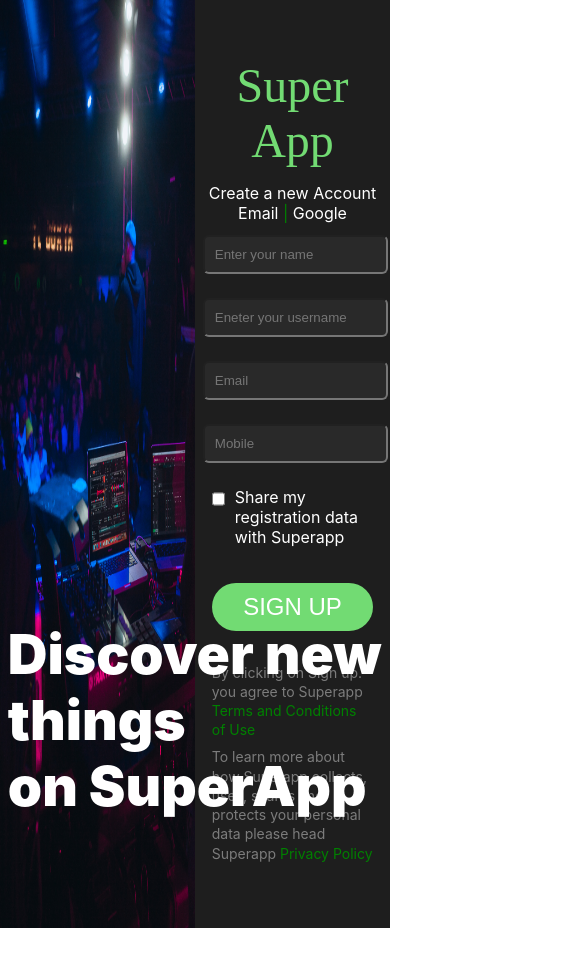
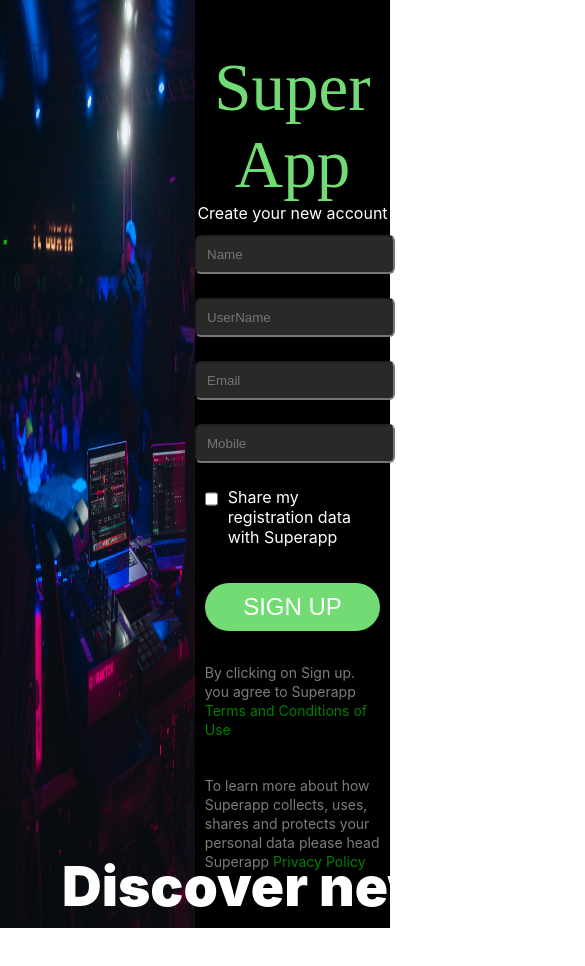
Before and after one commit to Soumava-221B/Superapp, a React (Create React App) app: page /register in a window 390 px wide. Shown: the top 966 px of the page, 585 px wide, since content can reach past the window. Before the commit the page ends 928 px from the top, so only its background shows below. Built offline with nearby package versions, Linux system fonts and the light colour scheme; the HTML template or start-up script is replaced by a standard one.

Commit message:
updated register page

```diff
--- a/src/component/Register/Register.js
+++ b/src/component/Register/Register.js
@@ -1,23 +1,23 @@
-import React, { useEffect, useState } from "react";
+import React, { useEffect, useState } from 'react';
 import { useNavigate } from 'react-router-dom';
-
-import styles from "./Register.module.css";
-import coverImage from "../../assets/images/cover.png";
-import Button from "../Button/Button";
+import coverImage from '../../assets/images/cover.png';
+import styles from './Register.module.css';
+import Button from '../Button/Button';
 
 export default function Register() {
+
   const navigate = useNavigate();
   const [formData, setFormData] = useState({
-    name: "",
-    email: "",
-    mobile: "",
-    userName: "",
+      name: '',
+      email: '',
+      mobile: null,
+      userName: '',
       isAgreed: false,
   });
 
   const [errors, setErrors] = useState({});
 
-  const handelChange = (event) => {
+  const handleChange = (event) => {
         setFormData({
           ...formData,
           [event.target.name]: event.target.value,
@@ -25,69 +25,60 @@ export default function Register() {
   };
 
     const handleSubmit = (event) => {
-    event.preventDefault();
-    const errors = {}
+      event.preventDefault();            // prevents the page from refreshing
+      const errors = {};
+
 
     if (!formData.name.trim().length) {
-      errors.name = "name is required";
+      errors.name = "Field is required";
     }
 
     if (!formData.email.trim().length) {
-      errors.email = "email required";
+      errors.email = "Field is required";
     }
 
-  if (!formData.email.trim().length) {
-    errors.userName = "username required";
+    if (!formData.userName.trim().length) {
+      errors.userName = "Field is required";
     }
 
-if (!formData.email.trim().length) {
-  errors.mobile = "mobile no. required";
+    if (!formData.mobile) {
+      errors.mobile = "Field is required";
     }
 
-setErrors(errors);
+    if (!formData.isAgreed) {
+      errors.isAgreed = "Check this box if you want to proceed";
+    }
 
-    // if (!formData.isAgreed.trim().length) {
-    //   isValid = false;
-    //   setErrors({ ...errors, isAgreed: "Check this box if you want to proceed"});
-    // }
-
-    // you can always change the error message for each field based on addition checks
+    setErrors(errors);                                             // call the errors message
 
     // if (Object.keys(errors).length) {
     //   localStorage.setItem("userData", JSON.stringify(formData));
-    //   navigate("/genre");
+    //   navigate("/genre");                                            // takes you to genre page
     // }
     };
-
-  // For debuging purpose
-  useEffect(() => {
+    useEffect(() => {                  // For Debuging purpose
       console.log(errors);
     }, [errors]);
 
   return (
-    <div className={styles.container}>
-      <div>
-      <img src={coverImage} alt="cover image of music" />
+    <div className={styles.content}>
+    <img src={coverImage} alt='concert_image'/>
         <div className={styles.bottom}>
-          <p>Discover new things <br/> on SuperApp</p>
-        </div>
+            <p>Discover new things on <br/>SuperApp</p>
         </div>
         <div className={styles.body}>
-        <p className={styles.super}>Super App</p>
-        <p>Create a new Account</p>
-        <p>
-          Email <span style={{ color: "green" }}>|</span> Google
-        </p>
+            <div className={styles.heading}>Super App</div>
+            <p>Create your new account</p>
             <form>
               <input
                 type='text'
                 name='name'
-            placeholder='Enter your name'
-            onChange={(event => handelChange(event))}
+                placeholder='Name'
+                onChange={(event) => handleChange(event)}
               ></input>
-
-            {errors.name ? (
-              <p className={styles.errors}>{errors.name}</p>
+                <br/>
+              {errors.name? (
+                <p className={styles.error}>{errors.name}</p>
               ) : (
                 <></>
               )}
@@ -95,12 +86,12 @@ setErrors(errors);
               <input
                 type='text'
                 name='userName'
-              placeholder='Eneter your username'
-              onChange={(event => handelChange(event))}>
-              </input>
-
-              {errors.userName ? (
-                <p className={styles.error}>{errors.userName} </p>
+                placeholder='UserName'
+                onChange={(event) => handleChange(event)}
+              ></input>
+                <br/>
+              {errors.userName? (
+                <p className={styles.error}>{errors.userName}</p>
               ) : (
                 <></>
               )}
@@ -109,10 +100,10 @@ setErrors(errors);
                 type='email'
                 name='email'
                 placeholder='Email'
-              onChange={(event) => handelChange(event)}
+                onChange={(event) => handleChange(event)}
               ></input>
-
-            {errors.email ? (
+                <br/>
+              {errors.email? (
                 <p className={styles.error}>{errors.email}</p>
               ) : (
                 <></>
@@ -122,10 +113,10 @@ setErrors(errors);
                 type='tel'
                 name='mobile'
                 placeholder='Mobile'
-              onChange={(event) => handelChange(event)}
+                onChange={(event) => handleChange(event)}
               ></input>
 
-            {errors.mobile ? (
+              {errors.mobile? (
                 <p className={styles.error}>{errors.mobile}</p>
               ) : (
                 <></>
@@ -139,32 +130,29 @@ setErrors(errors);
                           [e.target.name]: e.target.checked,
                         })
                       }
-                type='checkbox'
-                name='isAgreed'
+                        type="checkbox"
+                        name="isAgreed"
                         />
                         Share my registration data with Superapp
                     </label>
 
-            {errors.isAgreed ? (
+                    {errors.isAgreed? (
                         <p className={styles.error}>{errors.isAgreed}</p>
                     ) : (
                         <></>
                     )}
 
-            <Button onClick={handleSubmit}/>
+                    <Button onClick={handleSubmit} />
                     <footer className={styles.footer}>
                       <p>
                       By clicking on Sign up. you agree to Superapp
+                        <span style={{ color: 'green' }}>{" "} Terms and Conditions of Use</span>
+                      </p>
+                      <br/>
+                      <p>
+                      To learn more about how Superapp collects, uses, shares and
+                      protects your personal data please head Superapp
                       <span style={{ color: "green"}}>
-                  {" "}
-                  Terms and Conditions of Use
-                </span>
-              </p>
-              <p>
-              To learn more about how Superapp collects, uses,
-              shares and protects your personal data please head
-              Superapp
-              <span style={{color: "green"}}>
                         {" "}
                         Privacy Policy
                       </span>
--- a/src/component/Register/Register.module.css
+++ b/src/component/Register/Register.module.css
@@ -1,4 +1,4 @@
-.container {
+.content {
     display: flex;
 }
 
@@ -8,57 +8,35 @@ img {
     height: 110vh;
 }
 
-.top {
-    position: absolute;
-    display: flex;
-    top: 4vh;
-    left: 2vw;
-    gap: 40px;
-    color: white;
-    align-items: center;
-}
-
-.top p {
-    font-size: larger;
-    font-weight: 600;
-}
-
-.top button {
-    padding: 12px 32px;
-    background: #72DB73;
-    border-radius: 33px;
-    color: white;
-    box-shadow: none;
-    border: none;
-}
-
 .bottom {
     position: absolute;
-    bottom: 3vh;
-    left: 2vw;
     color: white;
+    font-style: normal;
+    font-weight: 900;
     font-size: 55px;
-    font-weight: 900;
-    max-width: 550vw;
+    width: 695px;
+    height: 143px;
+    left: 62px;
+    top: 853px;
 }
 
 .body {
-    /* padding: 200px; */
-    background: #1e1e1e;
+    display: flex;
+    background: black;
     color: white;
+    width: 58vw;
     text-align: center;
-    display: flex;
+    justify-content: center;
     flex-direction: column;
-    justify-content: center;
 }
 
-.body .super {
-    color: #72db73;
-    font-size: 3rem;
-    margin-bottom: 15px;
+.body .heading {
+    color: #72DB73;
+    font-weight: 400;
+    font-size: 67px;
 }
 
-.super {
+.heading {
     font-family: "Single Day", cursive;
 }
 
@@ -76,7 +54,7 @@ form input {
 }
 
 form input:focus {
-    border-color: #72db73;
+    border-color: #72DB73;
 }
 
 form .error {
@@ -113,7 +91,7 @@ form button {
     border-radius: 24px;
     padding: 10px 12px;
     color: white;
-    background-color: #72DB73;
+    background-color: #72db73;
     border: none;
     font-size: 1.5rem;
     cursor: pointer;
@@ -135,12 +113,6 @@ form button:hover {
 }
 
 .footer span {
-    color: #72DB73;
+    color: #72db73;
     cursor: pointer;
 }
-
-@media (max-width: 768px) {
-    .body {
-        padding: 2vw;
-    }
-}
```
Lines whose indentation alone changed are shown as unchanged.
